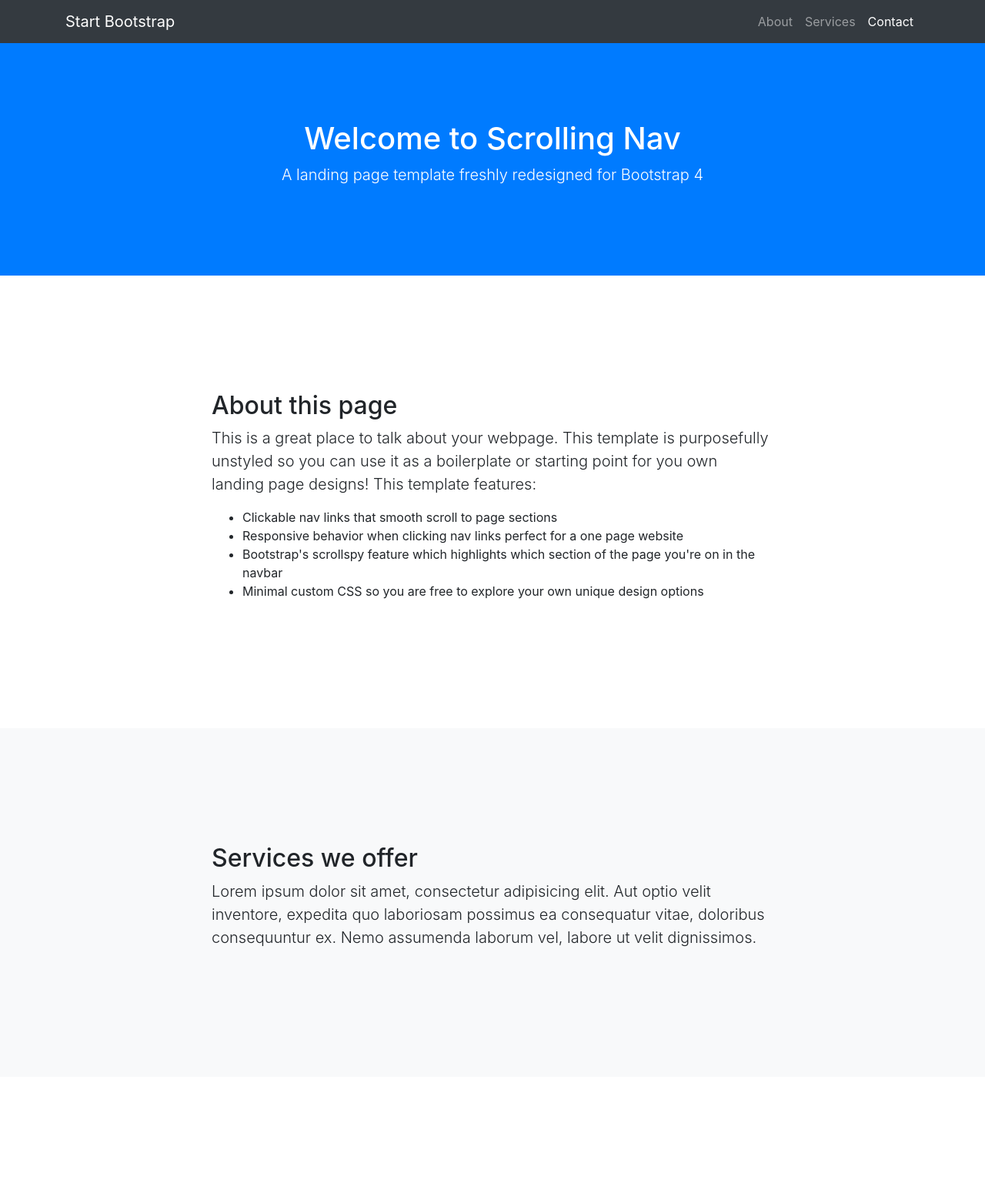
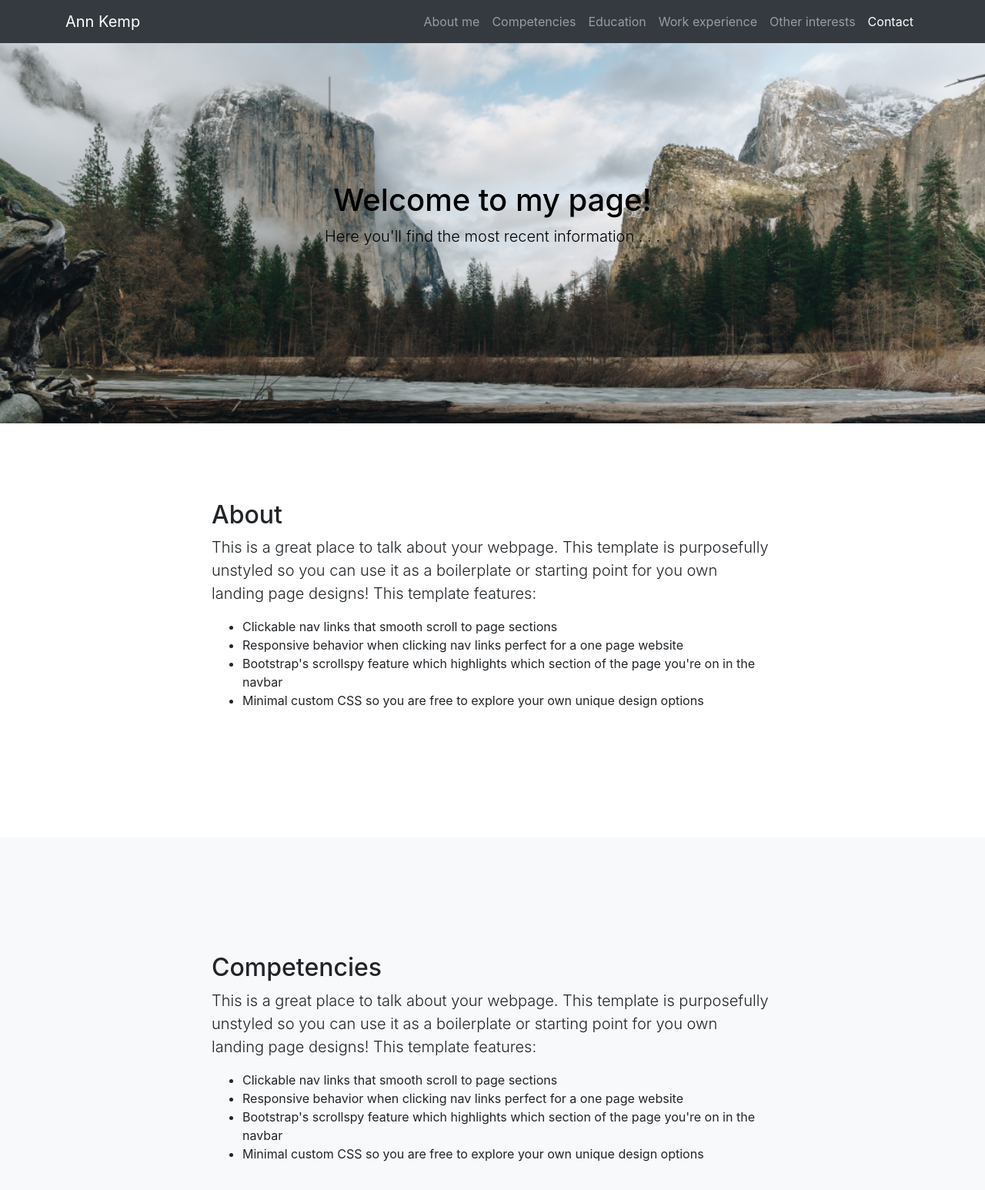
Before and after one commit to AnnKemp/startbootstrap-scrolling-cv, a website with bundled scripts: page index.html in a window 1280 px wide. Shown: the top 1546 px of the page at 77% size. Built offline with nearby package versions, Linux system fonts and the light colour scheme.

Commit message:
added some parts, menu-items and photo

```diff
--- a/css/scrolling-nav.css
+++ b/css/scrolling-nav.css
@@ -5,8 +5,21 @@
  */
 header {
   padding: 156px 0 100px;
+  background-image:url("images/img_parallax_low.jpg");
+  background-repeat:no-repeat;
+  background-size:cover;
+  height: 550px;
+
 }
-
+header h1, header p{
+  color:black;
+}
+header h1{
+  margin-top:80px;
+}
 section {
   padding: 150px 0;
 }
+#about{
+  padding-top:100px;
+}
--- a/index.html
+++ b/index.html
@@ -8,7 +8,7 @@
   <meta name="description" content="">
   <meta name="author" content="">
 
-  <title>Scrolling Nav - Start Bootstrap Template</title>
+  <title>Curriculum Vitae one pager</title>
 
   <!-- Bootstrap core CSS -->
   <link href="vendor/bootstrap/css/bootstrap.min.css" rel="stylesheet">
@@ -23,17 +23,26 @@
   <!-- Navigation -->
   <nav class="navbar navbar-expand-lg navbar-dark bg-dark fixed-top" id="mainNav">
     <div class="container">
-      <a class="navbar-brand js-scroll-trigger" href="#page-top">Start Bootstrap</a>
+      <a class="navbar-brand js-scroll-trigger" href="#page-top">Ann Kemp</a>
       <button class="navbar-toggler" type="button" data-toggle="collapse" data-target="#navbarResponsive" aria-controls="navbarResponsive" aria-expanded="false" aria-label="Toggle navigation">
         <span class="navbar-toggler-icon"></span>
       </button>
       <div class="collapse navbar-collapse" id="navbarResponsive">
         <ul class="navbar-nav ml-auto">
           <li class="nav-item">
-            <a class="nav-link js-scroll-trigger" href="#about">About</a>
+            <a class="nav-link js-scroll-trigger" href="#about">About me</a>
           </li>
           <li class="nav-item">
-            <a class="nav-link js-scroll-trigger" href="#services">Services</a>
+            <a class="nav-link js-scroll-trigger" href="#competencies">Competencies</a>
+          </li>
+          <li class="nav-item">
+            <a class="nav-link js-scroll-trigger" href="#education">Education</a>
+          </li>
+          <li class="nav-item">
+            <a class="nav-link js-scroll-trigger" href="#workexperience">Work experience</a>
+          </li>
+          <li class="nav-item">
+            <a class="nav-link js-scroll-trigger" href="#otherinterests">Other interests</a>
           </li>
           <li class="nav-item">
             <a class="nav-link js-scroll-trigger" href="#contact">Contact</a>
@@ -45,8 +54,8 @@
 
   <header class="bg-primary text-white">
     <div class="container text-center">
-      <h1>Welcome to Scrolling Nav</h1>
-      <p class="lead">A landing page template freshly redesigned for Bootstrap 4</p>
+      <h1>Welcome to my page!</h1>
+      <p class="lead">Here you'll find the most recent information . . .</p>
     </div>
   </header>
 
@@ -54,7 +63,7 @@
     <div class="container">
       <div class="row">
         <div class="col-lg-8 mx-auto">
-          <h2>About this page</h2>
+          <h2>About</h2>
           <p class="lead">This is a great place to talk about your webpage. This template is purposefully unstyled so you can use it as a boilerplate or starting point for you own landing page designs! This template features:</p>
           <ul>
             <li>Clickable nav links that smooth scroll to page sections</li>
@@ -66,23 +75,63 @@
       </div>
     </div>
   </section>
-
-  <section id="services" class="bg-light">
+  <section id="competencies" class="bg-light">
     <div class="container">
       <div class="row">
         <div class="col-lg-8 mx-auto">
-          <h2>Services we offer</h2>
+          <h2>Competencies</h2>
+          <p class="lead">This is a great place to talk about your webpage. This template is purposefully unstyled so you can use it as a boilerplate or starting point for you own landing page designs! This template features:</p>
+          <ul>
+            <li>Clickable nav links that smooth scroll to page sections</li>
+            <li>Responsive behavior when clicking nav links perfect for a one page website</li>
+            <li>Bootstrap's scrollspy feature which highlights which section of the page you're on in the navbar</li>
+            <li>Minimal custom CSS so you are free to explore your own unique design options</li>
+          </ul>
+        </div>
+      </div>
+    </div>
+  </section>
+  <section id="education">
+    <div class="container">
+      <div class="row">
+        <div class="col-lg-8 mx-auto">
+          <h2>Education</h2>
+          <p class="lead">This is a great place to talk about your webpage. This template is purposefully unstyled so you can use it as a boilerplate or starting point for you own landing page designs! This template features:</p>
+          <ul>
+            <li>Clickable nav links that smooth scroll to page sections</li>
+            <li>Responsive behavior when clicking nav links perfect for a one page website</li>
+            <li>Bootstrap's scrollspy feature which highlights which section of the page you're on in the navbar</li>
+            <li>Minimal custom CSS so you are free to explore your own unique design options</li>
+          </ul>
+        </div>
+      </div>
+    </div>
+  </section>
+  <section id="workexperience" class="bg-light">
+    <div class="container">
+      <div class="row">
+        <div class="col-lg-8 mx-auto">
+          <h2>Work experience</h2>
           <p class="lead">Lorem ipsum dolor sit amet, consectetur adipisicing elit. Aut optio velit inventore, expedita quo laboriosam possimus ea consequatur vitae, doloribus consequuntur ex. Nemo assumenda laborum vel, labore ut velit dignissimos.</p>
         </div>
       </div>
     </div>
   </section>
-
-  <section id="contact">
+  <section id="otherinterests">
     <div class="container">
       <div class="row">
         <div class="col-lg-8 mx-auto">
-          <h2>Contact us</h2>
+          <h2>Other interests</h2>
+          <p class="lead">Lorem ipsum dolor sit amet, consectetur adipisicing elit. Vero odio fugiat voluptatem dolor, provident officiis, id iusto! Obcaecati incidunt, qui nihil beatae magnam et repudiandae ipsa exercitationem, in, quo totam.</p>
+        </div>
+      </div>
+    </div>
+  </section>
+  <section id="contact" class="bg-light">
+    <div class="container">
+      <div class="row">
+        <div class="col-lg-8 mx-auto">
+          <h2>Contact me</h2>
           <p class="lead">Lorem ipsum dolor sit amet, consectetur adipisicing elit. Vero odio fugiat voluptatem dolor, provident officiis, id iusto! Obcaecati incidunt, qui nihil beatae magnam et repudiandae ipsa exercitationem, in, quo totam.</p>
         </div>
       </div>
@@ -92,7 +141,7 @@
   <!-- Footer -->
   <footer class="py-5 bg-dark">
     <div class="container">
-      <p class="m-0 text-center text-white">Copyright &copy; Your Website 2020</p>
+      <p class="m-0 text-center text-white">Copyright &copy; AnnKemp Website 2021</p>
     </div>
     <!-- /.container -->
   </footer>
```
Also changed, not shown: css/images/img_parallax2.jpg (added), css/images/img_parallax3.jpg (added), css/images/img_parallax_low.jpg (added).
